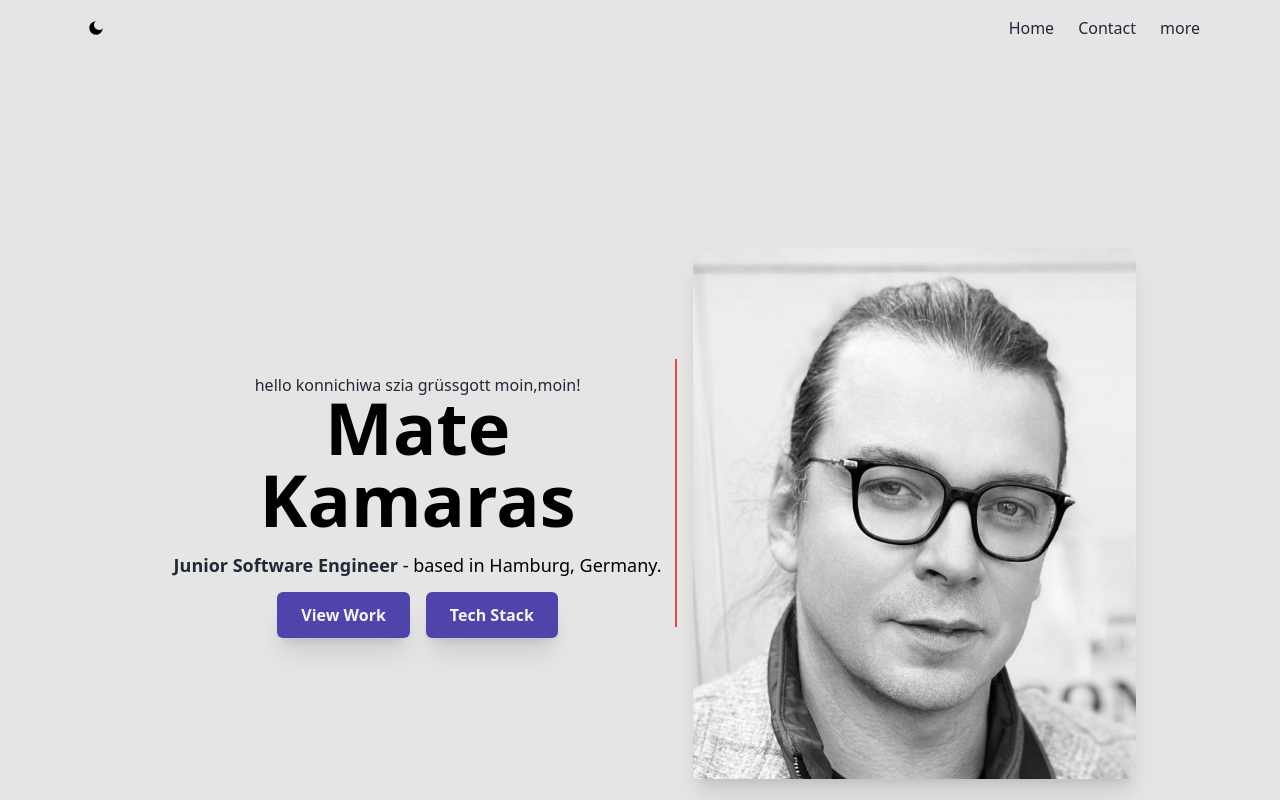
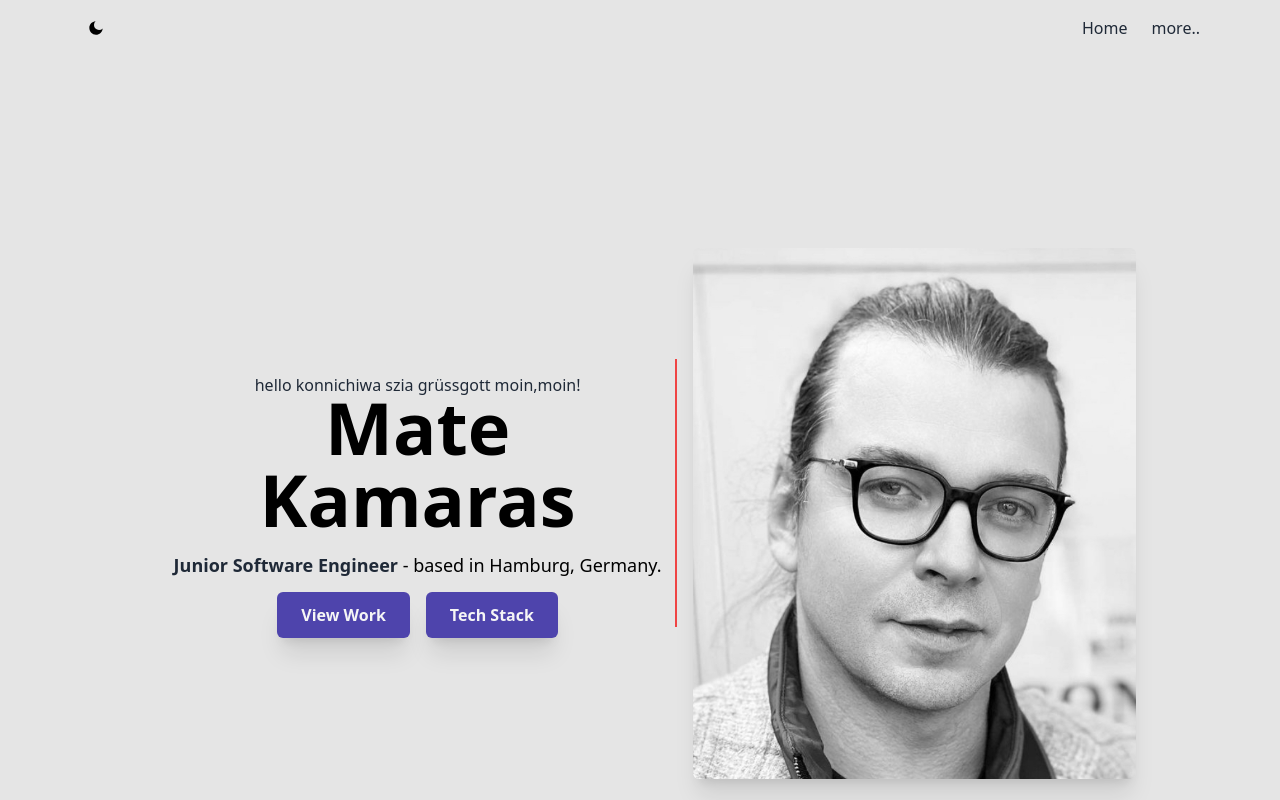
Before and after one commit to Murci2022/MY-PORTFOLIO, a Next.js app: page / in a window 1280 px wide. Shown: the top 800 px of the page. Built offline with nearby package versions, Linux system fonts and the light colour scheme.

Commit message:
delete contact

```diff
--- a/app/page.tsx
+++ b/app/page.tsx
@@ -2,7 +2,7 @@ import HeroSection from "../components/HeroSection"
 import AboutSection from "../components/AboutSection"
 import ProjectSection from "../components/ProjectSection"
 import TechStack from "../components/TechStack"
-import Contact from "../components/Contact"
+
 
 
 
--- a/components/Navbar.tsx
+++ b/components/Navbar.tsx
@@ -17,12 +17,9 @@ const NAV_ITEMS: Array<NavItem> = [
         label: "Home",
         page: "home",
     },
+
     {
-        label: "Contact",
-        page: "contact",
-    },
-    {
-        label: "more",
+        label: "more..",
         page: "more",
     },
 
```
